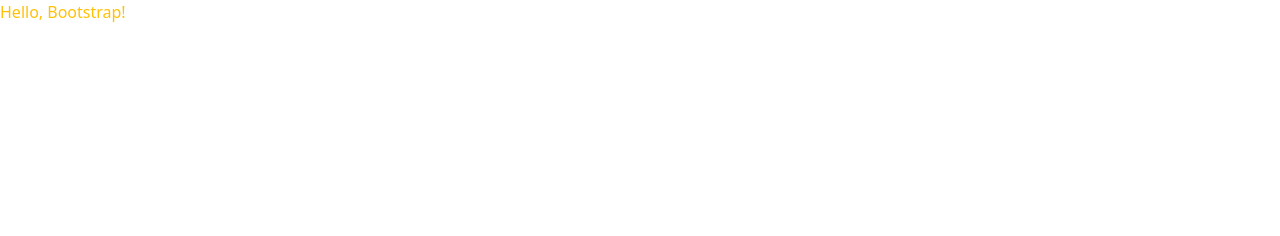
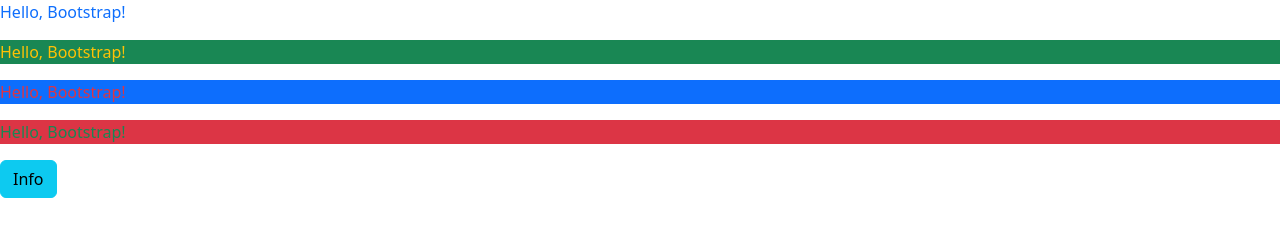
Before and after one commit to Himanshu-Sharma713/Bootstrap, a plain HTML site: page Day-1/index.html in a window 1280 px wide. Drawn offline with nearby package versions, Linux system fonts and the light colour scheme.

Commit message:
update phase two

```diff
--- a/Day-1/index.html
+++ b/Day-1/index.html
@@ -11,6 +11,10 @@
     <script src="https://cdn.jsdelivr.net/npm/bootstrap@5.3.3/dist/js/bootstrap.bundle.min.js"></script>
   </head>
   <body>
-    <p class="text-warning">Hello, Bootstrap!</p>
+    <p class="text-primary">Hello, Bootstrap!</p>
+    <p class="text-warning bg-success">Hello, Bootstrap!</p>
+    <p class="text-danger bg-primary">Hello, Bootstrap!</p>
+    <p class="text-success bg-danger">Hello, Bootstrap!</p>
+    <button type="button" class="btn btn-info">Info</button>
   </body>
 </html>
```
